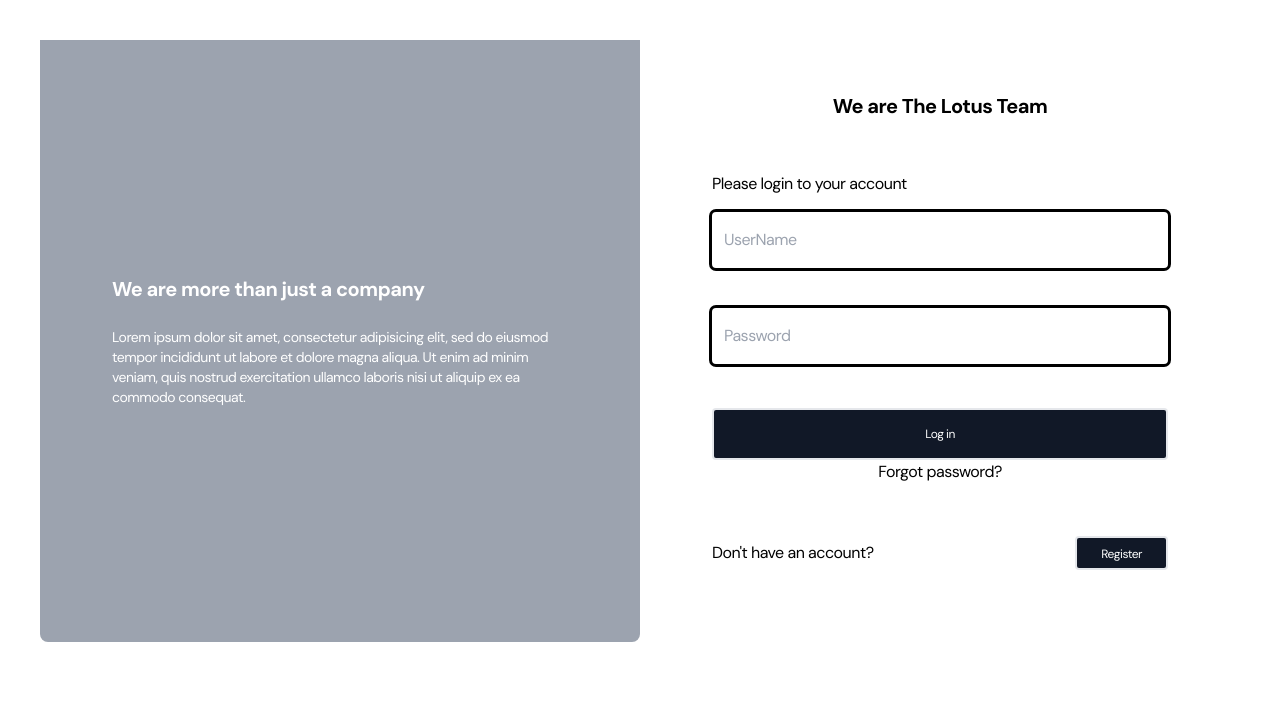
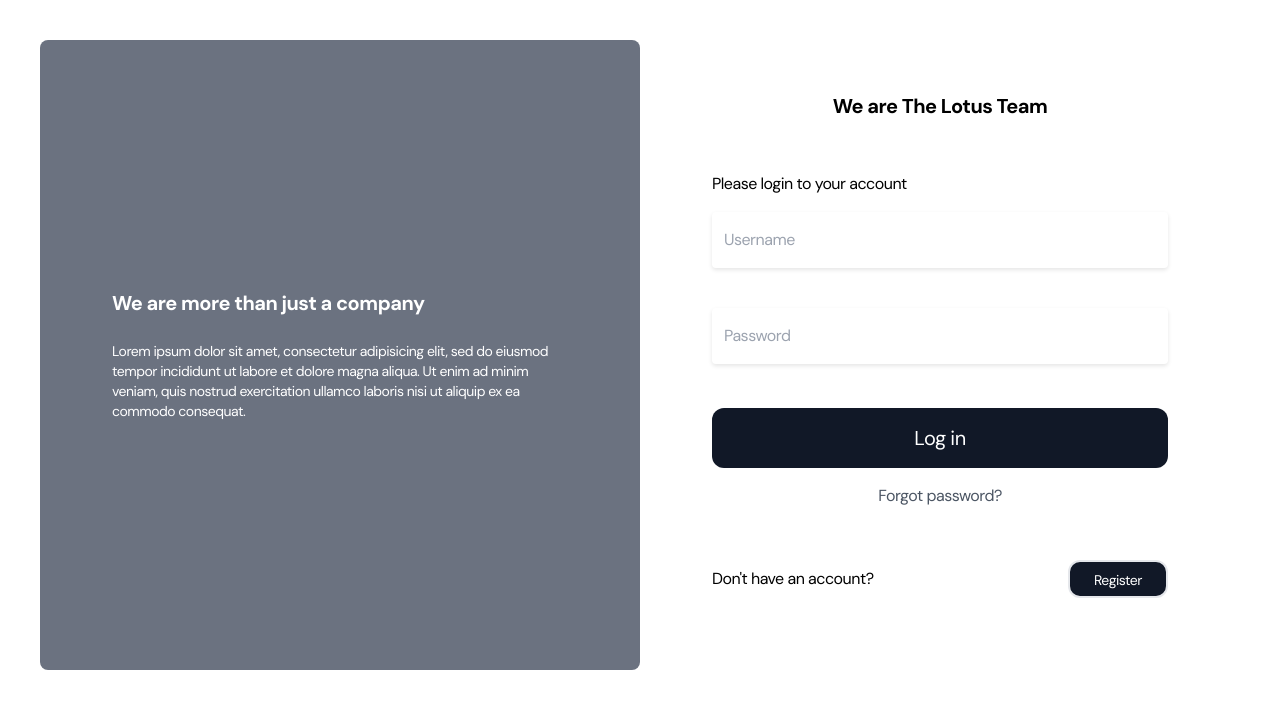
Before and after one commit to SauravKumar1s/admin-pannell, a React (Create React App) app: page /login in a window 1280 px wide. Shown: the top 708 px of the page. Built offline with nearby package versions, Linux system fonts and the light colour scheme; the HTML template or start-up script is replaced by a standard one.

Commit message:
login update

```diff
--- a/src/components/fields/InputField.jsx
+++ b/src/components/fields/InputField.jsx
@@ -1,7 +1,13 @@
 export const InputField = ({ placeholder }) => (
-  <input
-    type="text"
-    className="w-full rounded px-3 py-4 outline"
-    placeholder={placeholder}
-  />
+<input
+  type="text"
+  className="w-full rounded px-3 py-4 outline-none "
+  placeholder={placeholder}
+  style={{
+    fontSize: '16px',
+    color: '#333',
+    boxShadow: '0 2px 4px rgba(0, 0, 0, 0.1)',
+  }}
+/>
+
 );
--- a/src/layouts/account/Login.js
+++ b/src/layouts/account/Login.js
@@ -6,11 +6,11 @@ const Login = () => {
     <div>
       <section className="flex justify-center">
         <div className="container h-full p-10">
-          <div className=" items-center justify-center bg-white">
+          <div className="items-center justify-center bg-white">
             <div className="w-full">
               <div className="dark:bg-neutral-800 block rounded-lg ">
                 <div className="lg:flex lg:flex-wrap">
-                  <div className="flex items-center rounded-b-lg bg-gray-400 lg:w-6/12">
+                  <div className="sm:flex items-center rounded-lg bg-gray-500 lg:w-6/12  hidden">
                     <div className="px-4 py-6 text-white md:mx-6 md:p-12">
                       <h4 className="mb-6 text-xl font-semibold">
                         We are more than just a company
@@ -37,29 +37,30 @@ const Login = () => {
                         <p className="mb-4">Please login to your account</p>
 
                         <div className="mb-10">
-                         <InputField placeholder="UserName"/>
+                          <InputField placeholder="Username" />
                         </div>
                         <div className="mb-10">
-                        <InputField placeholder="Password"/>
-
+                          <InputField placeholder="Password" type="password" />
                         </div>
 
                         <div className="mb-12 pb-1 pt-1 text-center">
                           <button
-                            className="focus:border-danger-600  inline-block w-full rounded  border-2 bg-gray-900 py-4 text-xs text-white"
+                            className="focus:border-danger-600 inline-block w-full rounded-xl bg-gray-900 py-4 text-xl text-white hover:bg-gray-800 mb-4"
                             type="button"
                           >
                             Log in
                           </button>
 
-                          <a href="#!">Forgot password?</a>
+                          <a href="#!" className="text-gray-600 hover:underline ">
+                            Forgot password?
+                          </a>
                         </div>
 
                         <div className="flex items-center justify-between pb-6">
                           <p className="mb-0 mr-2">Don't have an account?</p>
                           <button
                             type="button"
-                            className="focus:border-danger-600  inline-block rounded border-2 bg-gray-900 px-6 pb-[6px] pt-2 text-xs text-white"
+                            className="focus:border-danger-600 inline-block rounded-xl border-2 bg-gray-900 px-6 pb-[6px] pt-2 text-sm text-white text hover:bg-gray-800"
                           >
                             Register
                           </button>
```
Also changed, not shown: src/components/dashboard/Card.js (+4 -9 lines), src/views/admin/dashboard/index.jsx (line endings or trailing spaces).
